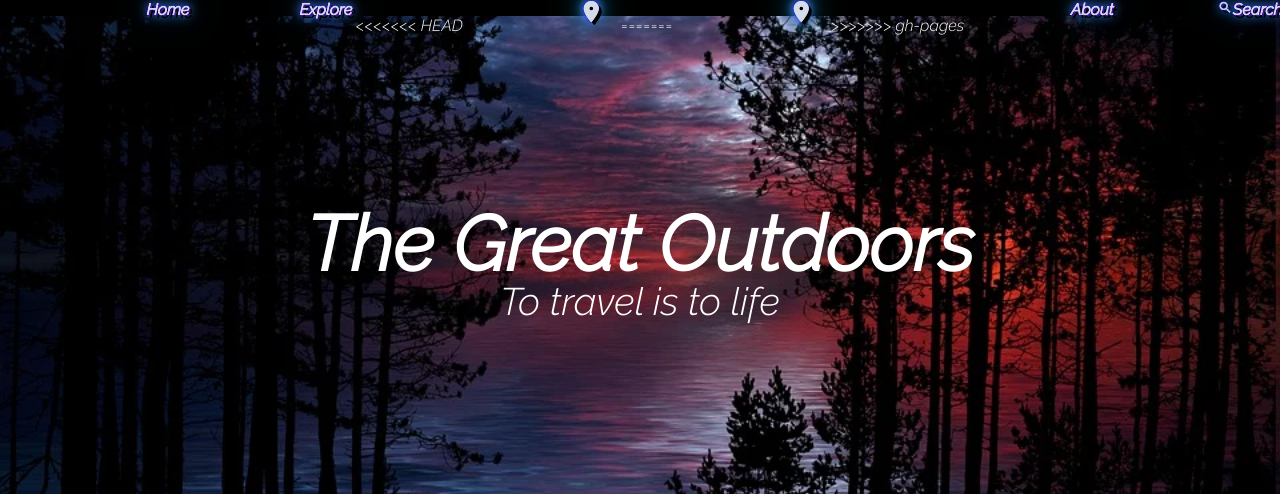
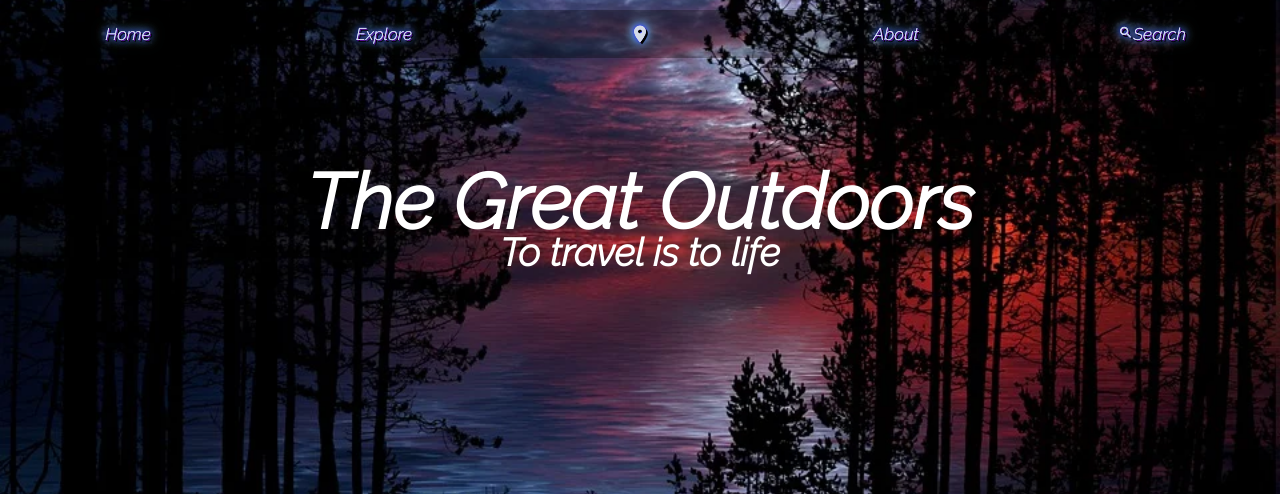
Before and after one commit to LindaAmayaC/Pagina_html_css, a plain HTML site: page index.html in a window 1280 px wide. Shown: the top 494 px of the page. Drawn offline with Linux system fonts and the light colour scheme.

Commit message:
fijo el menu y se agrega diseño

```diff
--- a/index.html
+++ b/index.html
@@ -14,18 +14,15 @@
 			<ul>
 				<li><a href="home.html">Home</a></li>
 				<li><a href="explore.html">Explore</a></li>
-<<<<<<< HEAD
-				<li><i class="material-icons" id="iconnav">location_on</i></li>
-=======
 				<li><i class="material-icons"id="iconnav">location_on</i></li>
->>>>>>> gh-pages
 				<li><a href="about.html">About</a></li>
 				<li><a href="search"><span id="lupa" class="material-icons">search</span>Search</a></li>
 			</ul>
 		</nav>
-		<div class="principal">
-			<h1>The Great Outdoors</h1>
-			<p>To travel is to life</p>
+		<div id="principal">
+      <div><h1>The Great Outdoors</h1></div>
+
+			<div class="principal2"><h4>To travel is to life</h4></div>
 		</div>
 </div>
 <div class="parrafo"><h3>Explore the world</h3>
@@ -69,7 +66,7 @@
 </div>
 <div class="clearfix1"></div>
 <br><br>
-<button class="gallerybuttom" <a href="home.html"alt ="boton">See more<span id="botongaleria" class="material-icons">
+<button class="gallerybuttom"><a href="home.html"alt ="boton">See more<span id="botongaleria" class="material-icons">
 arrow_forward_ios
 </span></a></button>
 <br>
--- a/styles.css
+++ b/styles.css
@@ -4,12 +4,12 @@ body,html{
 	background-color: black;
 	color:white;
   font-family: 'Raleway', sans-serif;
-  margin: 0;
-  padding: 0;
   height: 100%;
 }
 *{
   box-sizing: border-box;
+  padding: 0%;
+  margin: 0%;
 }
 #bannerprincipal{
   background:url(images/bosque1.jpg) no-repeat center;
@@ -17,74 +17,58 @@ body,html{
   height: 500px;
   position: relative;
   top:0;
-<<<<<<< HEAD
+}
+#menu{
+  overflow: hidden;
+  position: fixed;
+  top: 10px;
+  width: 100%;
+}
+#menu li{
+  list-style-type:none;
+  text-decoration:none;
+}
+#menu li a,#iconnav{
+  float: left;
+  display: block;
+  color: #d5dbe7;
+  text-align: center;
+  padding: 14px 0;
+  font-size: 17px;
+  width:20%;
+  text-decoration:none;
+  background-color: rgba(0,0,0,0.3);
+  text-shadow:0 0 white,0px 0px blue,2px 2px black,1px 1px #66069e,
+  0 0 5px blue, 0 0 10px #99d6ff,0 0 12px #d5dbe7,0 0 15px #028291,
+  0 0 8px #0048e0;
+}
+#lupa{
+  font-size:15px;
 }
 #iconnav{
-  position: fixed;
-  top:0;
-  display: flex;
-  justify-content: center;
-  width: 20%;
+  font-size:20px;
 }
-#menu li a{
-  color: white;
-=======
-}
-
-#menu li a,#iconnav{
-  color:#d5dbe7;
->>>>>>> gh-pages
-  list-style-type: none;
-  position: fixed;
-  top:10px;
-  display: flex;
-  justify-content: center;
-  width: 20%;
-  text-shadow:0 0 #e5eaf0,0px 0px blue,3px 3px black,1px 1px #66069e,0 0 5px blue, 0 0 10px #99d6ff,0 0 15px #0048e0,0 0 25px #028291 ,0 0 35px #02a0ab;
-  font-weight: bold;
-  text-decoration: none;
-<<<<<<< HEAD
-  position: fixed;
-  top:0;
-  display: flex;
-  justify-content: center;
-  width: 20%;
-
-=======
->>>>>>> gh-pages
-}
-#menu ul{
-  display: flex;
-  list-style-type: none;
-  text-decoration: none;
-  text-align: center;
-
-}
-#menu li{
-  flex:1;
-  list-style-type: none;
-  text-decoration: none;
-
-}
-
-#lupa{
-	font-size: 15px;
-}
-.principal{
+#principal h1{
   text-align: center;
   position: absolute;
   justify-content: center;
   line-height: 5px;
   width: 100%;
-  top: 35%;
+  top: 40%;
+  font-size: 6vw;
+}
 
-}
-.principal h1{
-  font-size: 6vw;
+#principal .principal2{
+  text-align: center;
+  position: absolute;
+  justify-content: center;
+  line-height: 5px;
+  width: 100%;
+  top: 50%;
+  font-size: 3vw;
+  padding-top:0 ;
+  margin-top: 0;
 
-}
-.principal p{
-  font-size: 3vw;
 }
 
 div.parrafo{
@@ -237,13 +221,11 @@ font-weight: bold;
     margin: 0;
     padding: 0;
     text-align: center;
-
   }
   #menu li{
     flex-basis: 30%;
     margin: 0;
     padding:0;
-
   }
 
 }
```
